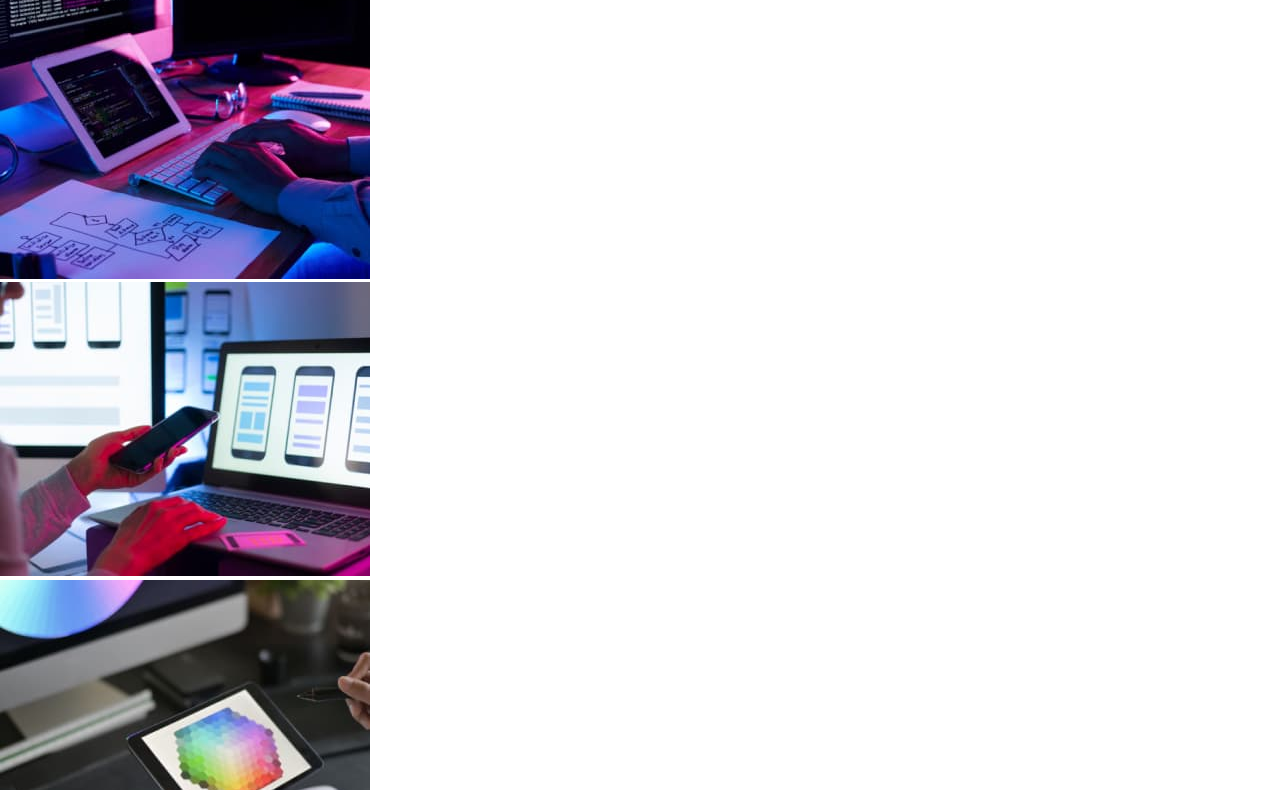
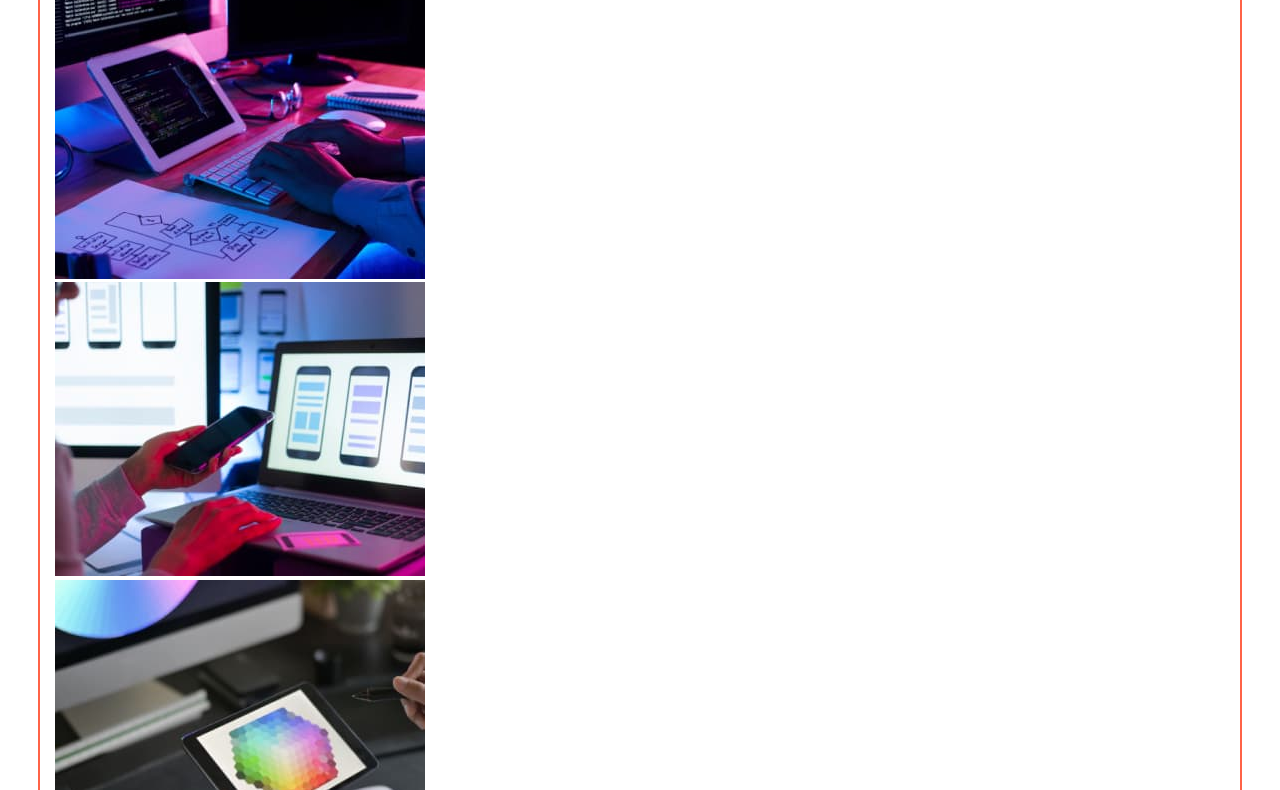
Before and after one commit to flashforward55/goit-markup-hw-03, a plain HTML site: page index.html in a window 1280 px wide. Shown: the part 424-1214 px from the top of the page. Drawn offline with nearby package versions, Linux system fonts and the light colour scheme.

Commit message:
Применил outline: 2px solid tomato; для блоков с классом .container

```diff
--- a/css/styles.css
+++ b/css/styles.css
@@ -69,6 +69,15 @@ p,
 ul {
     margin: 0;
     padding: 0;
+}
+
+.container {
+    max-width: 1200px;
+    padding-left: 15px;
+    padding-right: 15px;
+    margin-left: auto;
+    margin-right: auto;
+    outline: 2px solid tomato;
 }
 
 /* Header */
```
